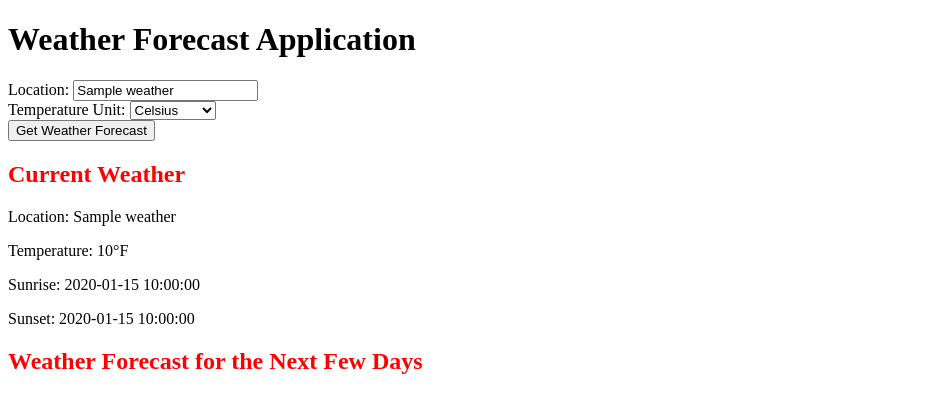
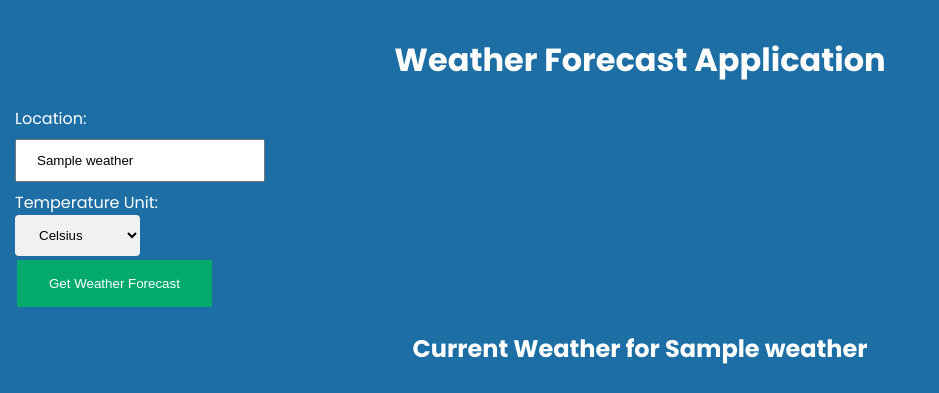
Before and after one commit to mikebreenmckay/McWeather, a Flask app: template templates/index.html in a window 1280 px wide. Shown: the top 393 px of the page, without its empty margins (0-939 px from the left). Run offline with Flask 3, Linux system fonts and the light colour scheme; the template is opened without the code that fills it: most values are stand-ins (such as "Sample title", 1, 10 or a date in 2020); grey boxes marked "Sample" are stand-in pictures.

Commit message:
Updated formatting

```diff
--- a/app.py
+++ b/app.py
@@ -27,13 +27,14 @@ def index():
         location = DEFAULT_LOCATION
         unit = DEFAULT_UNIT
 
-    weather_data = get_weather_data(api_key, location)
-    forecast_data = get_weather_forecast(api_key, location)
-
     if unit == 'Celsius':
         unit_key = 'metric'
     else:
         unit_key = 'imperial'
+
+    # Get the weather
+    weather_data = get_weather_data(api_key, location, unit_key)
+    forecast_data = get_weather_forecast(api_key, location, unit_key)
 
     # Get current local time
     current_time = datetime.now().time()
--- a/static/styles/mainpage.css
+++ b/static/styles/mainpage.css
@@ -1,5 +1,51 @@
+@import url('https://fonts.googleapis.com/css?family=Poppins:wght@200;400;700&display=swap');
+
+body {
+    background-color: #1C6EA4;
+    color: #ffffff;
+    font-family: 'Poppins', sans-serif;
+    padding: 15px;
+    margin: 0;
+}
+
+h1 {
+    text-align: center;
+}
+
 h2 {
-    color: red;
+    color: #ffffff;
+}
+
+input[type=text] {
+  width: 20%;
+  padding: 12px 20px;
+  margin: 8px 0;
+  box-sizing: border-box;
+}
+
+select {
+  width: 10%;
+  padding: 12px 20px;
+  border: none;
+  border-radius: 4px;
+  background-color: #f1f1f1;
+}
+
+.currWeather {
+    width: 100%;
+    text-align: center;
+    display: inline-block;
+}
+
+.curr {
+    display: inline-block;
+    vertical-align: center;
+    margin: 10px 10px;
+}
+
+.forecast-container {
+    width: 100%;
+    text-align: center;
 }
 
 .forecast-day {
@@ -25,3 +71,13 @@ h2 {
     border: 2px solid #1C6EA4;
     padding: 5px;
 }
+
+input[type=button], input[type=submit], input[type=reset] {
+  background-color: #04AA6D;
+  border: none;
+  color: white;
+  padding: 16px 32px;
+  text-decoration: none;
+  margin: 4px 2px;
+  cursor: pointer;
+}
--- a/templates/index.html
+++ b/templates/index.html
@@ -10,30 +10,52 @@
     <h1>Weather Forecast Application</h1>
     <form method="post">
         <label for="location">Location:</label>
+        <br>
         <input type="text" name="location" id="location" value="{{ weather_data.name }}" required>
         <br>
         <label for="unit">Temperature Unit:</label>
+        <br>
         <select name="unit" id="unit">
             <option value="Celsius" {% if unit == 'metric' %}selected{% endif %}>Celsius</option>
             <option value="Fahrenheit" {% if unit == 'imperial' %}selected{% endif %}>Fahrenheit</option>
         </select>
         <br>
-        <input type="submit" value="Get Weather Forecast">
+        <input class="myButton" type="submit" value="Get Weather Forecast">
     </form>
 
     {% if weather_data %}
-        <h2>Current Weather</h2>
-        <p>Location: {{ weather_data.name }}</p>
-        <p>Temperature: {{ weather_data.main.temp }}°{{ 'C' if unit == 'metric' else 'F' }}</p>
-        <p>Sunrise: {{ sunrise_time }}</p>
-        <p>Sunset: {{ sunset_time }}</p>
-      <!--  <img src="{{ url_for('static', filename=weather_icon_day if is_daytime else weather_icon_night) }}" alt="{{ weather_data.weather[0].description }}"> -->
-        <!-- Add more weather details as needed -->
+    <div class="currWeather">
+        <div class="title">
+            <h2>Current Weather for {{ weather_data.name }}</h2>
+        </div>
+
+        <span class="curr currentIcon">
+            <img src="{{ "https://openweathermap.org/img/wn/" + weather_data.weather[0].icon + "@2x.png"}}" alt="{{ weather_data.weather[0].description }}">
+        </span>
+        <span class="curr currentTemp">
+            <h3>Temperature</h3>
+            <p>{{ weather_data.main.temp }}°{{ 'C' if unit == 'metric' else 'F' }}</p>
+        </span>
+        <span class="curr currentWind">
+            <h3>Wind</h3>
+            <p>{{ weather_data.wind.speed }}{{ ' m/s' if unit == 'metric' else ' mph' }}</p>
+        </span>
+        <span class="curr currSunrise">
+            <h3>Sunrise</h3>
+            <p>{{ sunrise_time }}</p>
+        </span>
+        <span class="curr currSunset">
+            <h3>Sunset</h3>
+            <p>{{ sunset_time }}</p>
+        </span>
+    </div>
+
     {% endif %}
 
     {% if forecast_dict %}
-        <h2>Weather Forecast for the Next Few Days</h2>
+
         <div class="forecast-container">
+            <h2>Weather Forecast for the Next Few Days</h2>
             {% for day in forecast_dict.keys() %}
                 <div class="box forecast-day">
                     <h3>{{ day }}</h3>
@@ -41,7 +63,7 @@
                         <div class="box2 forecast-time">
                             <p><strong>Time:</strong> {{ time }}</p>
                             <p><strong>Temp:</strong> {{ forecast_dict[day][time]["temp"] }}°{{ 'C' if unit == 'metric' else 'F' }}</p>
-                            <p><strong>Wind:</strong> {{ forecast_dict[day][time]["wind"] }}°{{ 'C' if unit == 'metric' else 'F' }}</p>
+                            <p><strong>Wind:</strong> {{ forecast_dict[day][time]["wind"] }}{{ ' m/s' if unit == 'metric' else ' mph' }}</p>
                             <img src="{{ forecast_dict[day][time]["icon"] }}" alt="{{ forecast_dict[day][time]["description"] }}">
                         </div>
                     {% endfor %}
```
Also changed, not shown: api.py (+4 -4 lines), display.py (+1 -6 lines).
